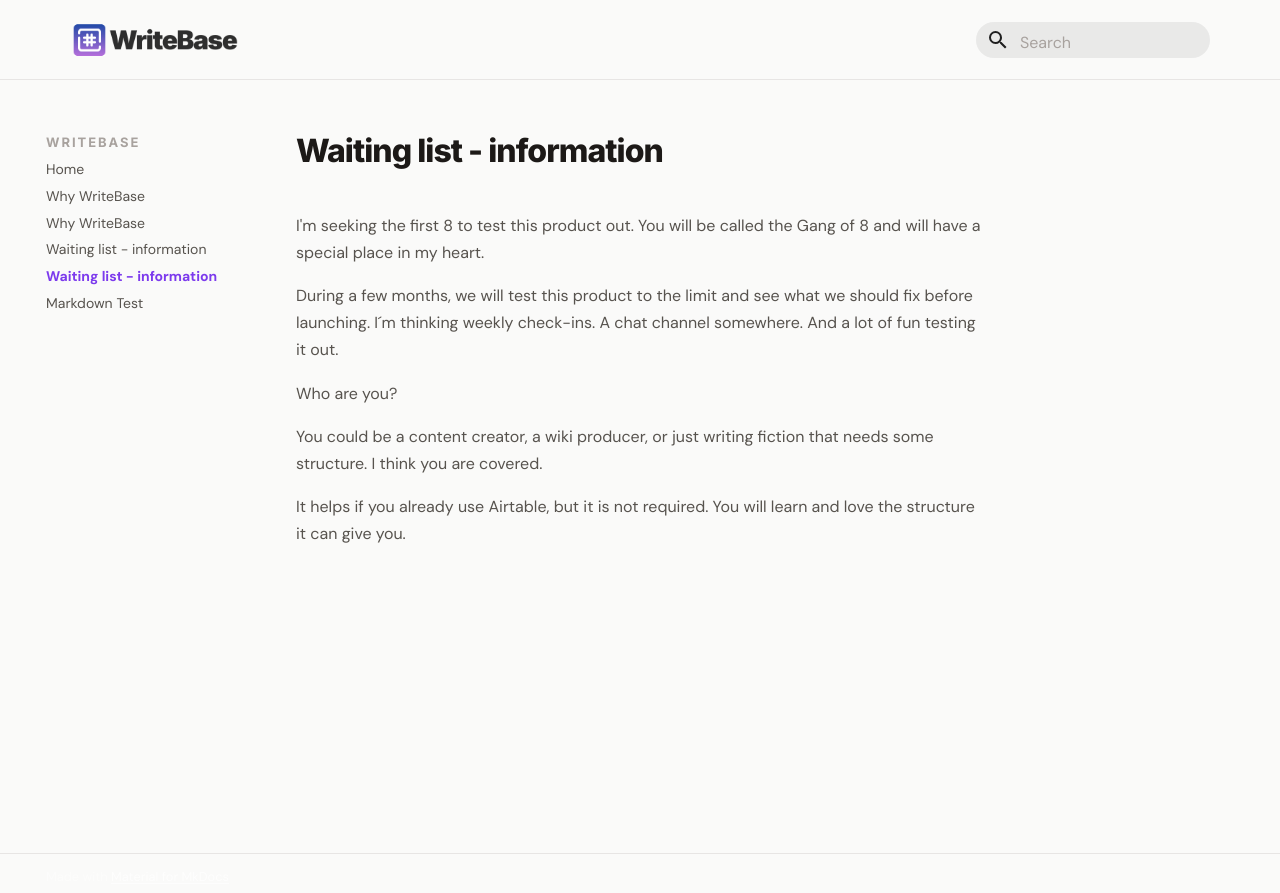
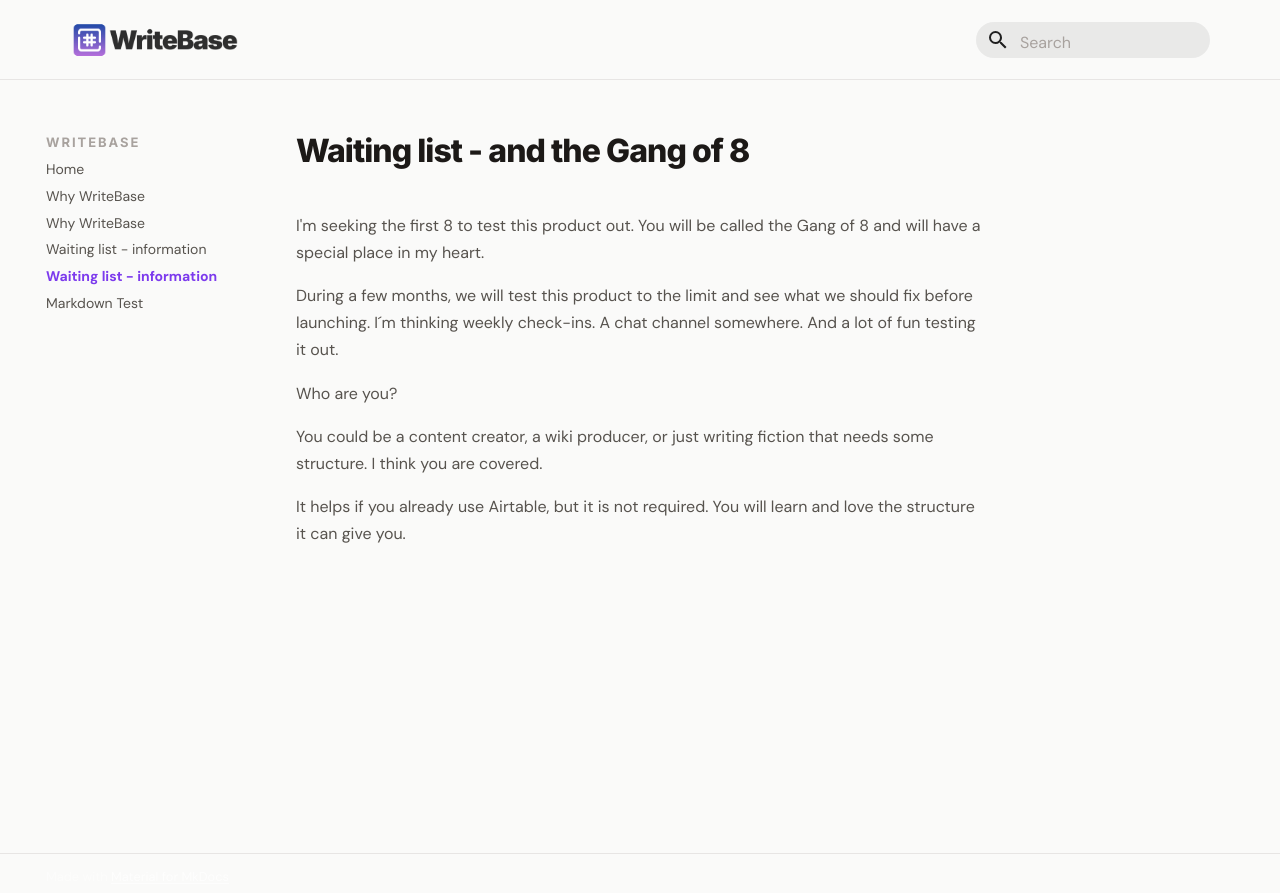
Before and after one commit to larssonhthomas-afk/writebase-docs, an MkDocs documentation site: the page built from docs/20waiting-list---information.md, in a window 1280 px wide. Shown: the top 893 px of the page. Built offline with MkDocs 1.6.1 and Material for MkDocs 9.7.7, drawn with Linux system fonts in a browser that asks for light colours; some web fonts are replaced.

Commit message:
Update 20waiting-list---information.md

```diff
--- a/docs/20waiting-list---information.md
+++ b/docs/20waiting-list---information.md
@@ -4,7 +4,7 @@ title: "Waiting list - information"
 nav_order: 20
 ---
 
-# Waiting list - information
+# Waiting list - and the Gang of 8
 
 I'm seeking the first 8 to test this product out. You will be called the Gang of 8 and will have a special place in my heart.
 
```
